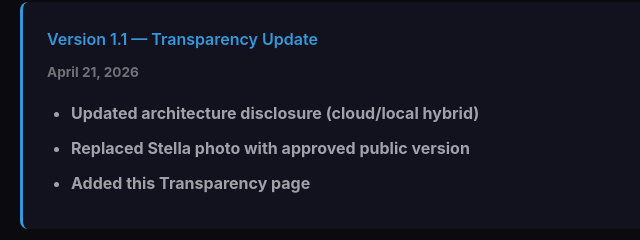
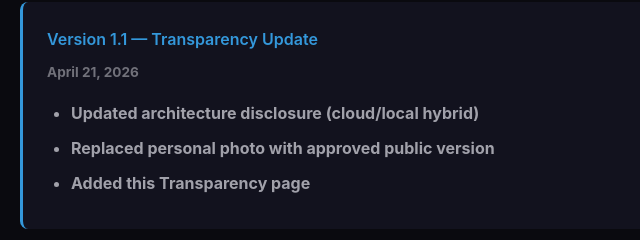
Before and after one commit to novaassistantaiexe-afk/Flux-Foundary, a plain HTML site: page transparency/index.html in a window 1280 px wide. Shown: the part 3546-3786 px from the top of the page, 234-874 px from the left. Drawn offline with Linux system fonts and the light colour scheme.

Commit message:
Final: Generic names throughout Transparency page

```diff
--- a/transparency/index.html
+++ b/transparency/index.html
@@ -314,7 +314,7 @@
             <div class="date">April 21, 2026</div>
             <ul>
                 <li>Updated architecture disclosure (cloud/local hybrid)</li>
-                <li>Replaced Stella photo with approved public version</li>
+                <li>Replaced personal photo with approved public version</li>
                 <li>Added this Transparency page</li>
             </ul>
         </div>
```
